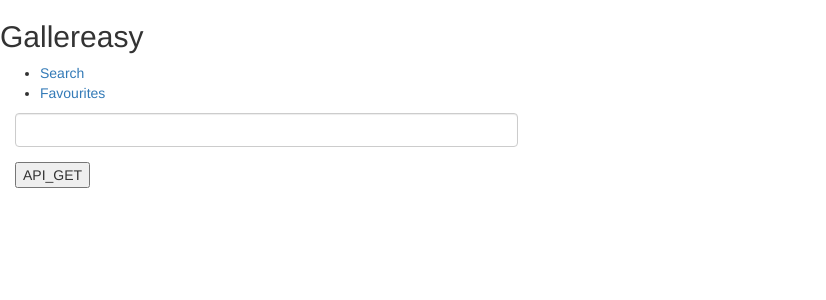
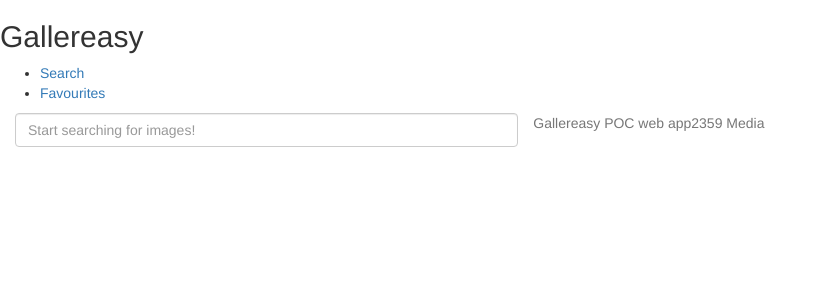
Before and after one commit to natebakescakes/2359-take-home-test, a React (Create React App) app: page / in a window 1280 px wide. Shown: the top 300 px of the page, without its empty margins (0-826 px from the left). Built offline with nearby package versions, Linux system fonts and the light colour scheme.

Commit message:
Basic routing and functionality

```diff
--- a/src/App.js
+++ b/src/App.js
@@ -10,18 +10,39 @@ import Search from "./components/Search";
 import Favourites from "./components/Favourites";
 
 class App extends React.Component {
+    constructor(props) {
+        super(props);
+        this.state = {
+            favouriteImageIds: [],
+        };
+    }
+
+    handleImageClick = (e) => {
+        let imageId = e.target.id;
+
+        e.preventDefault();
+        this.setState((prevState) => ({
+            favouriteImageIds: prevState.favouriteImageIds.concat(imageId),
+        }));
+    };
+
     render() {
         return (
-
             <div>
                 <Nav />
+
                 <HashRouter>
                     <div className="content col-lg-5">
-                        <Route exact path="/" component={Search} />
-                        <Route path="/search" component={Search} />
-                        <Route path="/favourites" component={Favourites} />
+                        <Route exact path="/" component={() => <Search handleImageClick={this.handleImageClick}/>} />
+                        <Route path="/search" component={() => <Search handleImageClick={this.handleImageClick}/>} />
+                        <Route path="/favourites" component={() => <Favourites favouriteImageIds={this.state.favouriteImageIds} />} />
                     </div>
                 </HashRouter>
+
+                <div className="container footer">
+                    <span className="text-muted text-left">Gallereasy POC web app</span>
+                    <span className="text-muted text-right">2359 Media</span>
+                </div>
             </div>
         );
     }
--- a/src/components/Favourites.js
+++ b/src/components/Favourites.js
@@ -1,9 +1,26 @@
 import React from 'react';
+import axios from 'axios';
 
-const Favourites = () => {
-    return (
-        <div></div>
-    );
+import ImageGrid from './ImageGrid';
+
+class Favourites extends React.Component {
+    constructor(props) {
+        super(props);
+        this.state = {
+            favouriteImages: [],
+        };
+    }
+
+    imageResults = axios.get("https://api.giphy.com/v1/gifs?api_key=" + process.env.REACT_APP_GIPHY + "&ids=" + this.props.favouriteImageIds.join(','))
+        .then(resp => {
+            this.setState({ favouriteImages: resp.data.data, });
+        });
+
+    render() {
+        return (
+            <ImageGrid handleImageClick={() => { return }} imageResults={this.state.favouriteImages}/>
+        );
+    }
 }
 
 export default Favourites;
--- a/src/components/ImageGrid.js
+++ b/src/components/ImageGrid.js
@@ -1,32 +1,17 @@
 import React from 'react';
-import axios from 'axios';
 
 const ImageBox = (props) => {
     return (
-        <img className="img" alt={props.title} src={props.images.fixed_height_still.url} />
+        <img className="img" id={props.id} alt={props.title} src={props.images.fixed_height_still.url} onClick={props.handleImageClick} />
     );
-};
+}
 
-class ImageGrid extends React.Component {
-    state = {
-        imageData: [],
-    };
-
-    searchGiphy = (props) => {
-        axios.get("https://api.giphy.com/v1/gifs/search?api_key=" + process.env.REACT_APP_GIPHY + "&q=cats&limit=20&offset=0&rating=G&lang=en")
-        .then(resp =>
-            this.setState({imageData: resp.data.data,})
-        );
-    }
-
-    render() {
-        return (
-            <div>
-                <input type="submit" onClick={this.searchGiphy} value="API_GET"/>
-                {this.state.imageData.map(image => <ImageBox key={image.id} {...image} />)}
-            </div>
-        );
-    }
+const ImageGrid = (props) => {
+    return (
+        <div>
+            {props.imageResults.map(image => <ImageBox handleImageClick={props.handleImageClick} key={image.id} {...image} />)}
+        </div>
+    );
 }
 
 export default ImageGrid;
--- a/src/components/Search.js
+++ b/src/components/Search.js
@@ -1,28 +1,49 @@
 import React from 'react';
+import axios from 'axios';
 
 import ImageGrid from "./ImageGrid";
-import SearchBar from "./SearchBar";
 
 class Search extends React.Component {
     constructor(props) {
         super(props);
         this.state = {
-            query: null,
+            query: "",
+            imageResults: [],
         };
     }
 
     handleChange = (e) => {
-        this.setState({ value: e.target.value })
+        e.preventDefault();
+        this.setState({ query: e.target.value });
     };
+
+    searchGiphy = (props) => {
+        axios.get("https://api.giphy.com/v1/gifs/search?api_key=" + process.env.REACT_APP_GIPHY + "&q=" + this.state.query + "&limit=20&offset=20&rating=G&lang=en")
+        .then(resp => {
+            this.setState({ imageResults: resp.data.data });
+        });
+    }
 
     render() {
         return (
             <div>
-                <SearchBar
-                    handleChange={this.handleChange}
-                    query={this.state.query}
-                />
-                <ImageGrid query={this.state.query} />
+                <form className="form-group">
+                    <input
+                        className="form-control"
+                        type="text"
+                        onChange={this.handleChange}
+                        value={this.state.query}
+                        placeholder="Start searching for images!"
+                    />
+                    <input
+                        type="submit"
+                        style={{ display: "none" }}
+                        onClick={this.searchGiphy}
+                        value="API_GET"
+                    />
+                </form>
+
+                <ImageGrid handleImageClick={this.props.handleImageClick} imageResults={this.state.imageResults} />
             </div>
         );
     }
--- a/src/components/SearchBar.js
+++ /dev/null
@@ -1,11 +0,0 @@
-import React from 'react';
-
-const SearchBar = (props) => {
-    return (
-        <form className="form-group">
-            <input className="form-control" type="text" onChange={props.handleChange} value={props.query} />
-        </form>
-    );
-}
-
-export default SearchBar;
```
